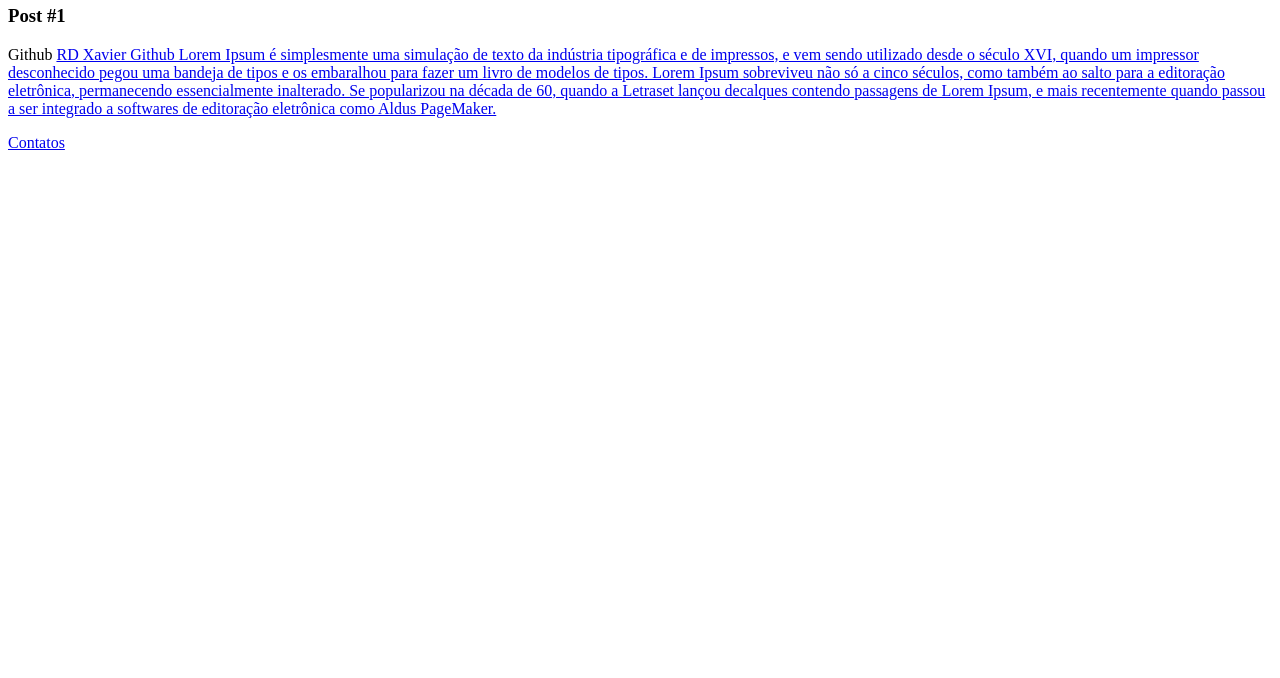
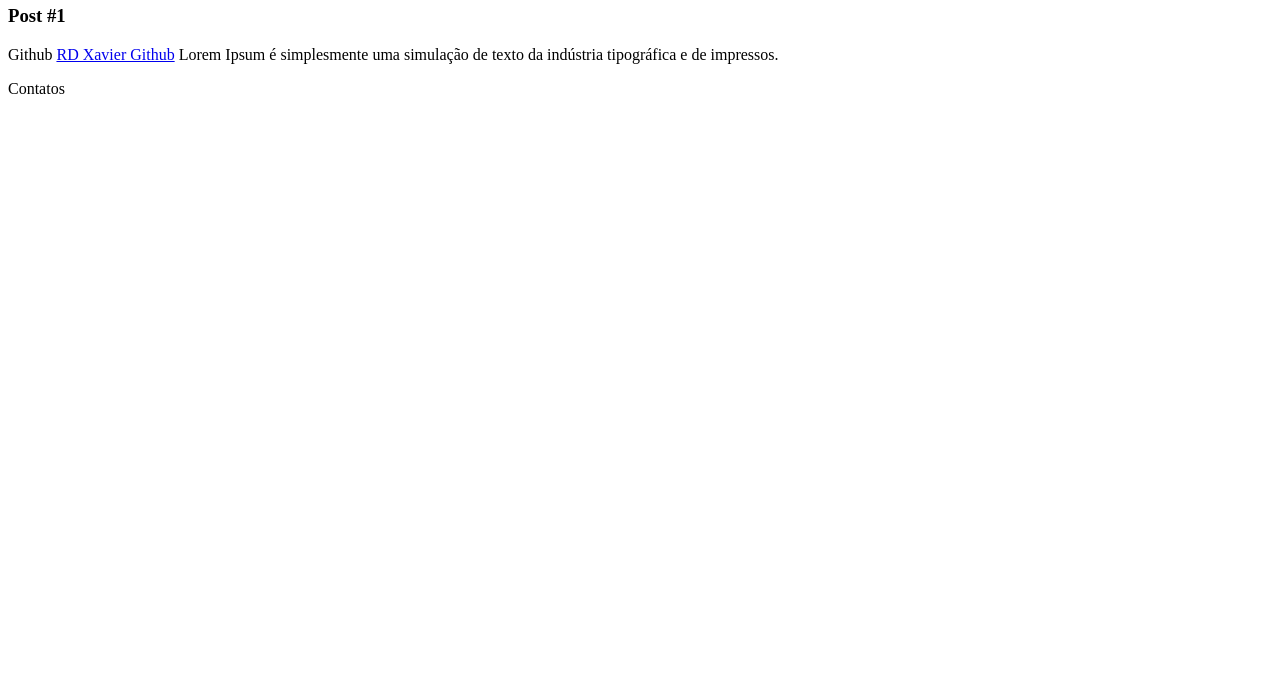
Before and after one commit to robertodavidxavier/HTML_CSS, a plain HTML site: page index.html in a window 1280 px wide. Shown: the part 122-800 px from the top of the page. Drawn offline with Linux system fonts and the light colour scheme.

Commit message:
web_html

```diff
--- a/index.html
+++ b/index.html
@@ -17,8 +17,8 @@
                     <h3>Post #1</h3>
                 </header>
                 <p>
-                    Github <a href="https://github.com/robertodavidxavier"target="_blank" </a> RD Xavier Github
-                        Lorem Ipsum é simplesmente uma simulação de texto da indústria tipográfica e de impressos, e vem sendo utilizado desde o século XVI, quando um impressor desconhecido pegou uma bandeja de tipos e os embaralhou para fazer um livro de modelos de tipos. Lorem Ipsum sobreviveu não só a cinco séculos, como também ao salto para a editoração eletrônica, permanecendo essencialmente inalterado. Se popularizou na década de 60, quando a Letraset lançou decalques contendo passagens de Lorem Ipsum, e mais recentemente quando passou a ser integrado a softwares de editoração eletrônica como Aldus PageMaker.
+                    Github <a href="https://github.com/robertodavidxavier"target="_blank"> RD Xavier Github</a>
+                        Lorem Ipsum é simplesmente uma simulação de texto da indústria tipográfica e de impressos.
                 </p>
             </article>
         </section>
```
